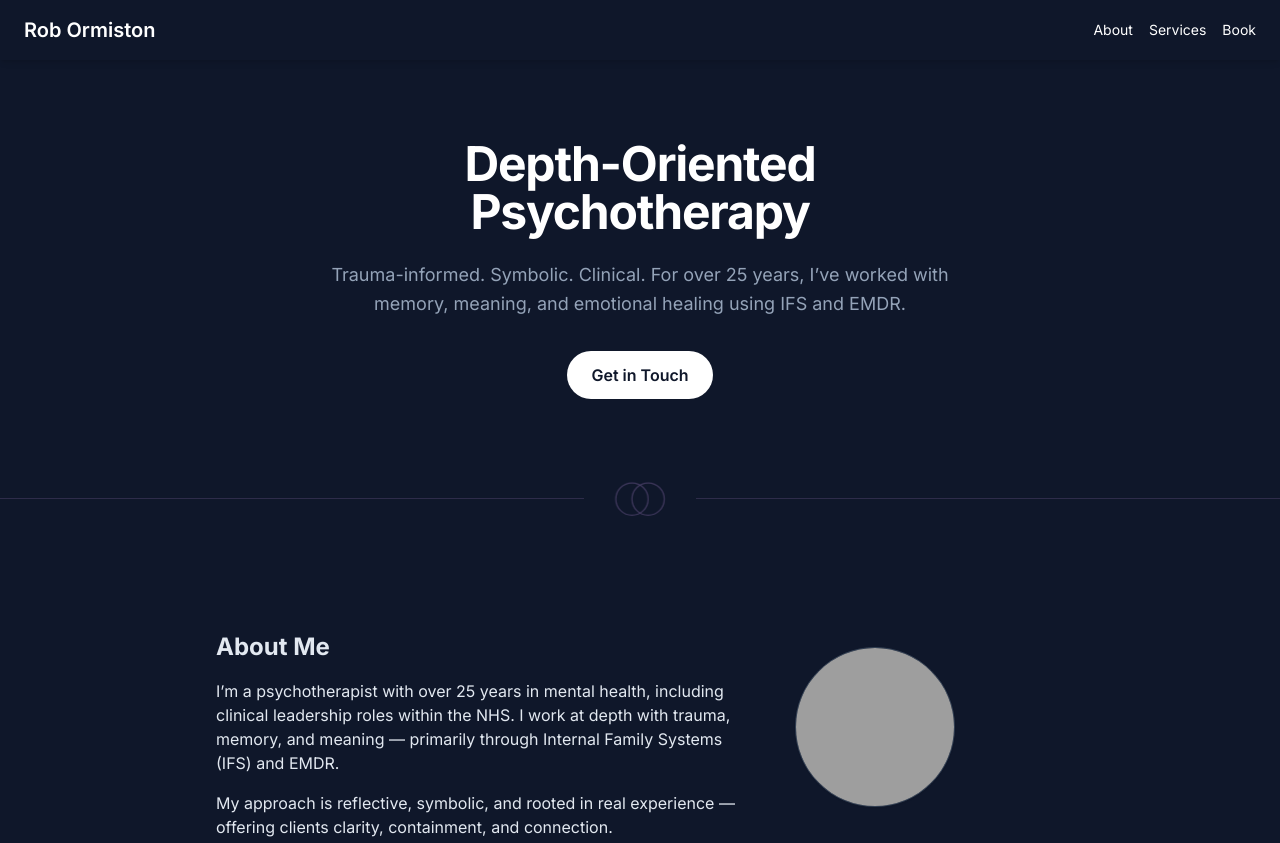
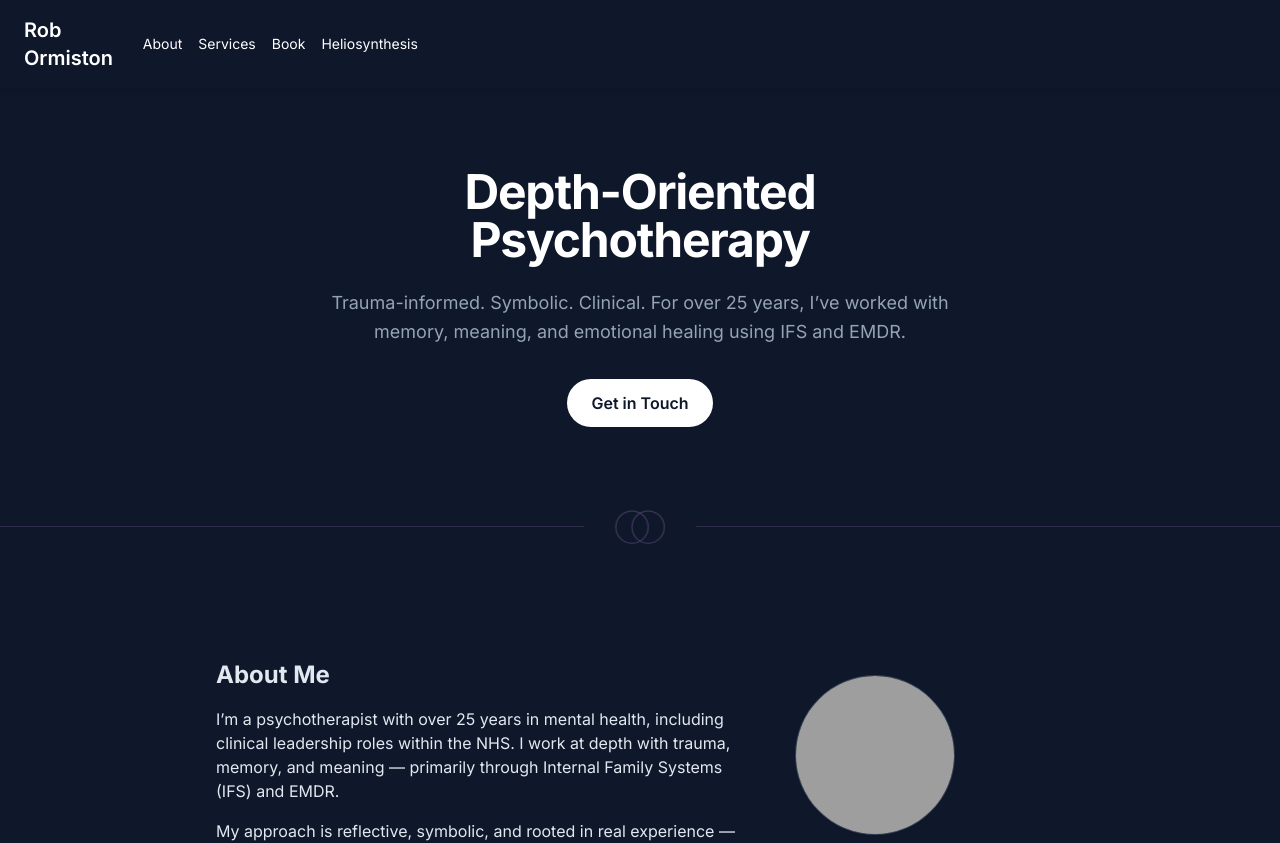
Before and after one commit to stopinder/MyWebsite, a Vue app: page / in a window 1280 px wide. Shown: the top 843 px of the page. Built offline with nearby package versions, Linux system fonts and the light colour scheme; grey boxes are pictures that could not be loaded.

Commit message:
Fix: add hamburger menu for mobile

```diff
--- a/src/views/Home.vue
+++ b/src/views/Home.vue
@@ -12,16 +12,35 @@
 
     <!-- Main Layout -->
     <div class="relative z-10">
-      <!-- Header -->
       <header class="sticky top-0 z-50 px-6 py-4 flex justify-between items-center bg-slate-900 shadow-md">
+        <h1 class="text-xl font-semibold">Rob Ormiston</h1>
 
-      <h1 class="text-xl font-semibold">Rob Ormiston</h1>
-        <nav class="space-x-4 text-sm hidden md:block">
-          <a href="#about" class="hover:underline">About</a>
-          <a href="#services" class="hover:underline">Services</a>
-          <a href="#contact" class="hover:underline">Book</a>
+        <!-- Hamburger Button (Mobile only) -->
+        <button
+            @click="isMenuOpen = !isMenuOpen"
+            class="md:hidden text-white focus:outline-none"
+        >
+          <svg class="w-6 h-6" fill="none" stroke="currentColor" stroke-width="2"
+               viewBox="0 0 24 24" stroke-linecap="round" stroke-linejoin="round">
+            <path d="M4 6h16M4 12h16M4 18h16"/>
+          </svg>
+        </button>
+
+        <!-- Navigation -->
+        <nav
+            :class="[
+      'absolute top-full left-0 w-full bg-slate-900 md:bg-transparent md:static md:flex md:items-center md:space-x-4 text-sm',
+      isMenuOpen ? 'block' : 'hidden',
+    ]"
+            class="px-6 py-4 md:px-0 md:py-0"
+        >
+          <a href="#about" class="block md:inline hover:underline py-2">About</a>
+          <a href="#services" class="block md:inline hover:underline py-2">Services</a>
+          <a href="#contact" class="block md:inline hover:underline py-2">Book</a>
+          <a href="https://heliosynthesis.org" target="_blank" class="block md:inline hover:underline py-2">Heliosynthesis</a>
         </nav>
       </header>
+
 
       <!-- Hero -->
       <section class="pt-20 pb-12 px-6 text-center max-w-2xl mx-auto">
@@ -133,5 +152,8 @@
 </template>
 
 <script setup>
+import { ref } from 'vue'
+const isMenuOpen = ref(false)
+
 import MandorlaDivider from '../components/MandorlaDivider.vue'
 </script>
```
